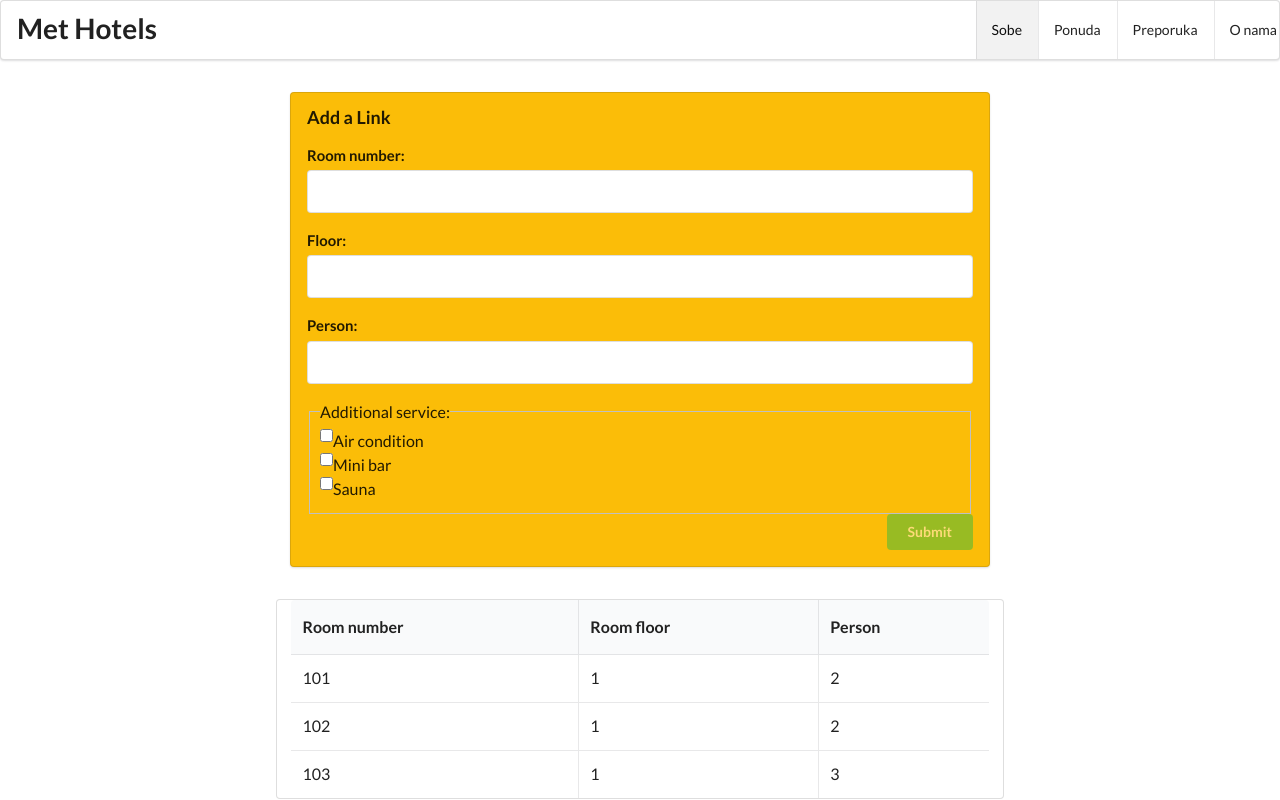
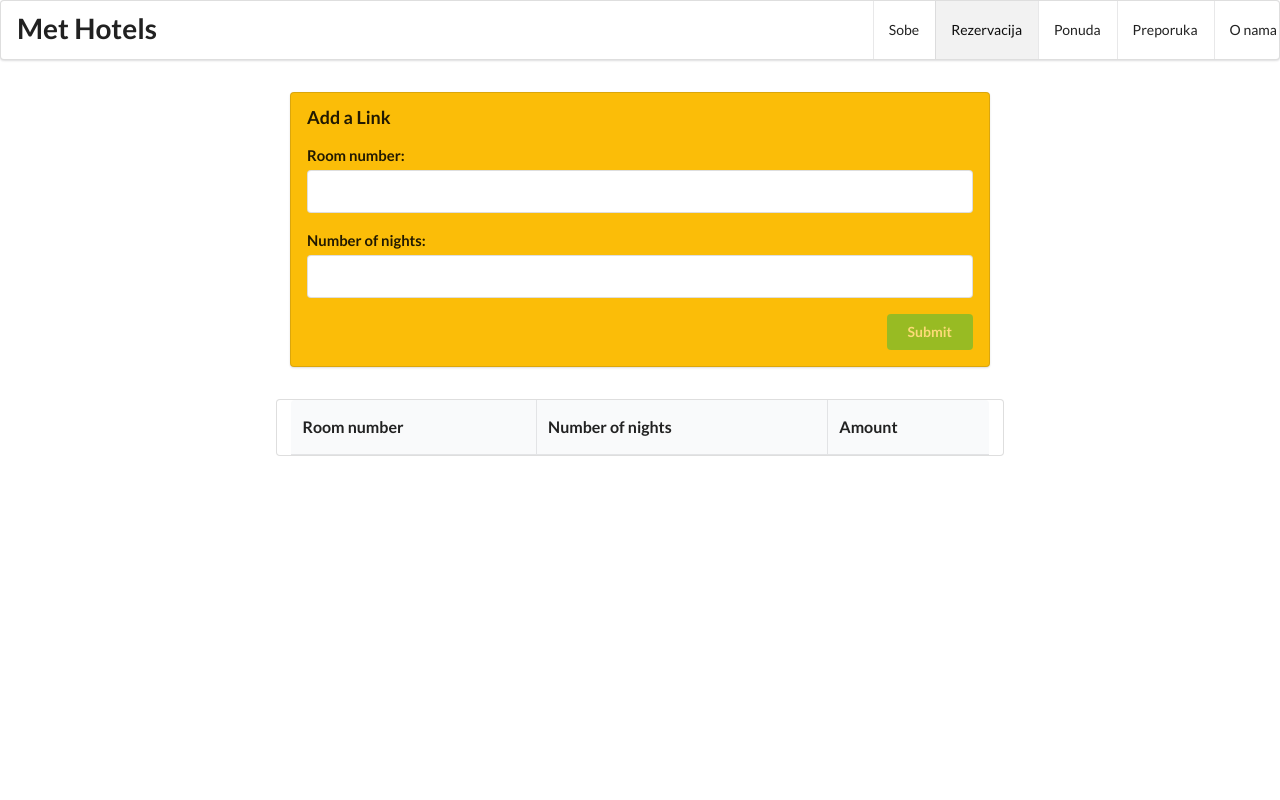
Before and after one commit to mkaralic/MetHotels, an Angular app: page / in a window 1280 px wide. Built offline with nearby package versions, Linux system fonts and the light colour scheme.

Commit message:
Everything working

```diff
--- a/src/app/app.component.html
+++ b/src/app/app.component.html
@@ -11,6 +11,9 @@
     <div class="right menu">
       <a class="item" [class.active] = "isRoomsVisible" (click)="onRooms()">
         Sobe
+      </a>
+      <a class="item" [class.active] = "isReservationVisible" (click)="onReservation()">
+        Rezervacija
       </a>
       <a class="item" [class.active] = "isOfferVisible" (click)="onOffer()">
         Ponuda
@@ -26,6 +29,7 @@
 
   <div class="ui main text container">
     <app-roomscomponent [hidden] = '!isRoomsVisible' [rooms]="rooms"></app-roomscomponent>
+    <app-reservation [hidden] = '!isReservationVisible' [reservations]="reservations"></app-reservation>
     <app-offercomponent [hidden] = '!isOfferVisible' [offers]="offers"></app-offercomponent>
     <app-recommendationcomponent [hidden] = '!isRecommendationVisible' [recommendations] = 'recommendations'></app-recommendationcomponent>
     <app-aboutus [hidden] = '!isAboutUsVisible' ></app-aboutus>
--- a/src/app/app.component.ts
+++ b/src/app/app.component.ts
@@ -2,6 +2,7 @@ import { Component } from '@angular/core';
 import { Room } from './room/room.model'; // priključuje se model da bi mogao da se koristi u klasi
 import { Offer } from './offercomponent/offer.model';
 import { Recommendation } from './recommendationcomponent/recommendation.model';
+import { Reservation } from './reservation/reservation.model';
 @Component({
   selector: 'app-root',
   templateUrl: './app.component.html',
@@ -11,10 +12,12 @@ export class AppComponent {
   title = 'MetHotels';
   // lista soba
   rooms: Room[];
+  reservations: Reservation[];
   offers: Offer[];
   recommendations: Recommendation[];
 
-  isRoomsVisible: boolean = true;
+  isRoomsVisible: boolean = false;
+  isReservationVisible: boolean = true;
   isOfferVisible: boolean = false;
   isRecommendationVisible: boolean = false;
   isAboutUsVisible: boolean = false;
@@ -35,11 +38,17 @@ export class AppComponent {
       { name: 'Nocenje sa doruckom', price: 5600.00 },
       { name: 'Polupansion', price: 6400.00 },
     ];
+    this.reservations = [];
   }
 
   onRooms() {
     this.hideAll();
     this.isRoomsVisible = true;
+  }
+
+  onReservation() {
+    this.hideAll();
+    this.isReservationVisible = true;
   }
 
   onOffer() {
@@ -59,6 +68,7 @@ export class AppComponent {
 
   hideAll() {
     this.isRoomsVisible = false;
+    this.isReservationVisible = false;
     this.isOfferVisible = false;
     this.isRecommendationVisible = false;
     this.isAboutUsVisible = false;
--- /dev/null
+++ b/src/app/reservation/reservation.component.html
@@ -0,0 +1,48 @@
+<!-- Korišćene su klase iz semantic ui za polja na formi -->
+<form #f="ngForm" (submit)="addReservation(roomNumber, numberOfNights)" class="ui large form segment">
+    <h3 class="ui header">Add a Link</h3>
+
+    <div class="field" [class.error]="roomNumber.invalid && (roomNumber.touched || roomNumber.dirty)">
+      <label for="roomNumber">Room number:</label>
+      <input name="roomNumber" id="roomNumber" #roomNumber="ngModel" ngModel type="number" min="101" max="310" required> <!-- promenjeno -->
+      <div class="error" *ngIf="roomNumber.invalid && (roomNumber.touched || roomNumber.dirty)">
+        <div *ngIf="roomNumber.errors?.['required']">Room number is required</div>
+        <div *ngIf="roomNumber.errors?.['min']">Room number must be >= {{roomNumber.errors?.['min'].min}}</div>
+        <div *ngIf="roomNumber.errors?.['max']">Room number must be &lt;= {{roomNumber.errors?.['max'].max}}</div>
+      </div>
+    </div>
+    <div class="field" [class.error]="numberOfNights.invalid && (numberOfNights.touched || numberOfNights.dirty)">
+      <label for="numberOfNights">Number of nights:</label>
+      <input name="numberOfNights" id="numberOfNights" #numberOfNights="ngModel" ngModel type="number" min="1" max="30" required> <!-- promenjeno -->
+      <div class="error" *ngIf="numberOfNights.invalid && (numberOfNights.touched || numberOfNights.dirty)">
+        <div *ngIf="numberOfNights.errors?.['required']">Number of nights is required</div>
+        <div *ngIf="numberOfNights.errors?.['min']">Number of nights must be >= {{numberOfNights.errors?.['min'].min}}</div>
+        <div *ngIf="numberOfNights.errors?.['max']">Number of nights must be &lt;= {{numberOfNights.errors?.['max'].max}}</div>
+      </div>
+    </div>
+
+    <!-- dugme prosleđuje metodi parametre  newRoomNumber, newFloor, newPerson -->
+    <button type="submit" class="ui positive right floated button" [disabled]="f.invalid">
+      Submit
+    </button>
+
+  </form>
+
+  <!-- Kontejner komponente app-room, kojoj se prosleđuju elementi array-a rooms iz app-component -->
+  <div class="ui grid posts">
+    <table class="ui celled table">
+      <thead>
+        <tr>
+          <th>Room number</th><th>Number of nights</th><th>Amount</th>
+        </tr>
+      </thead>
+      <tbody>
+        <tr *ngFor="let reservation of reservations">
+            <td>{{ reservation.room }}</td>
+            <td>{{ reservation.nights }}</td>
+            <td>{{ reservation.amount }}</td>
+        </tr>
+      </tbody>
+    </table>
+  </div>
+  <!-- kraj dodavanja ovde -->
--- /dev/null
+++ b/src/app/reservation/reservation.component.ts
@@ -0,0 +1,21 @@
+import { Component, Input } from '@angular/core';
+import { NgModel } from '@angular/forms';
+import { Reservation } from './reservation.model';
+import { RoomServiceService } from '../services/room-service.service';
+
+@Component({
+  selector: 'app-reservation',
+  templateUrl: './reservation.component.html',
+  styleUrls: ['./reservation.component.css'],
+})
+export class ReservationComponent {
+  @Input() reservations: Reservation[];
+
+  constructor(private roomService: RoomServiceService) {}
+
+  addReservation(roomNumber: NgModel, numberOfNights: NgModel) {
+    let reservation = new Reservation(parseInt(roomNumber.value), parseInt(numberOfNights.value), this.roomService.getPrice(parseInt(numberOfNights.value)));
+    this.reservations.splice(0);
+    this.reservations.push(reservation);
+  }
+}
--- /dev/null
+++ b/src/app/reservation/reservation.model.ts
@@ -0,0 +1,3 @@
+export class Reservation {
+    constructor(public room: number, public nights: number, public amount: number) {}
+}
--- /dev/null
+++ b/src/app/services/room-service.service.ts
@@ -0,0 +1,13 @@
+import { Injectable } from '@angular/core';
+
+@Injectable({
+  providedIn: 'root'
+})
+export class RoomServiceService {
+
+  constructor() { }
+
+  getPrice(numberOfNights: number): number {
+    return 4800 * numberOfNights;
+  }
+}
```
Also changed, not shown: src/app/app.module.ts (+5 -2 lines), src/app/reservation/reservation.component.css (added), 2 other files (tests, documents, lock files or other folders).
